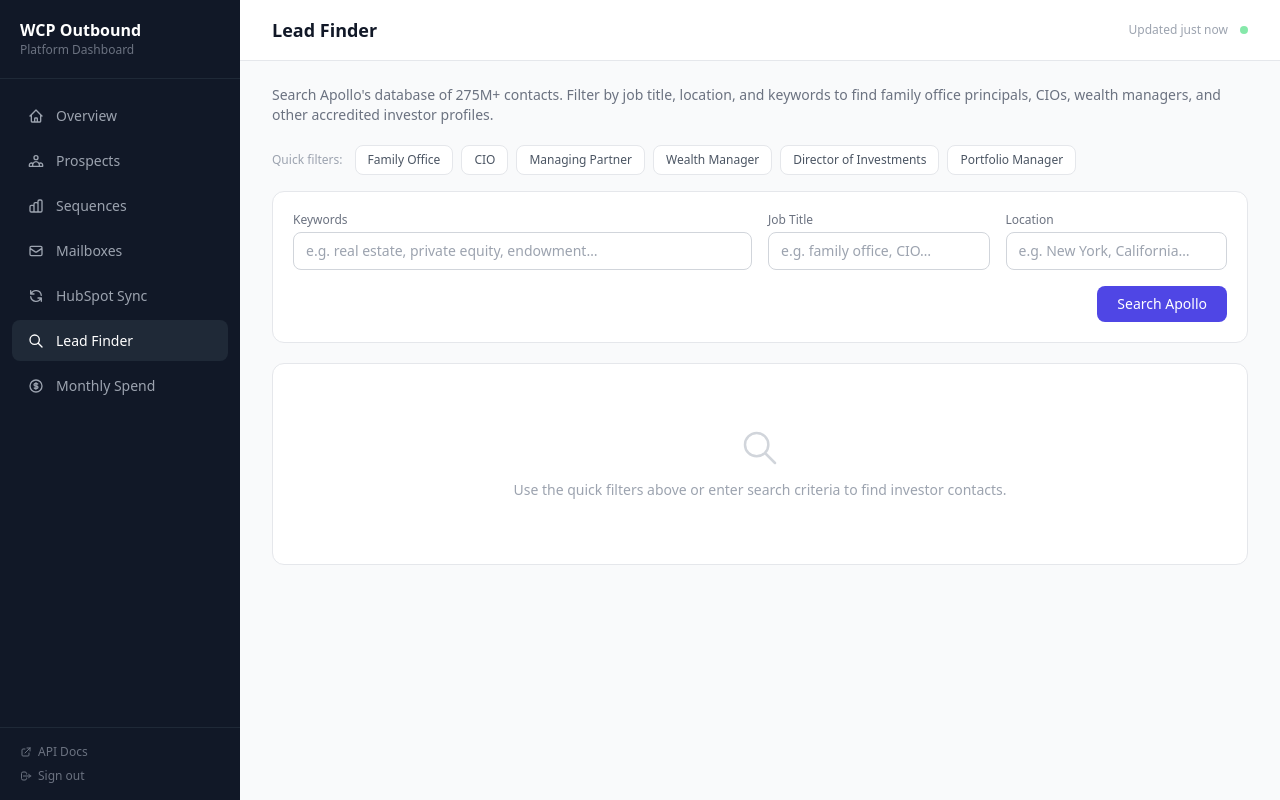
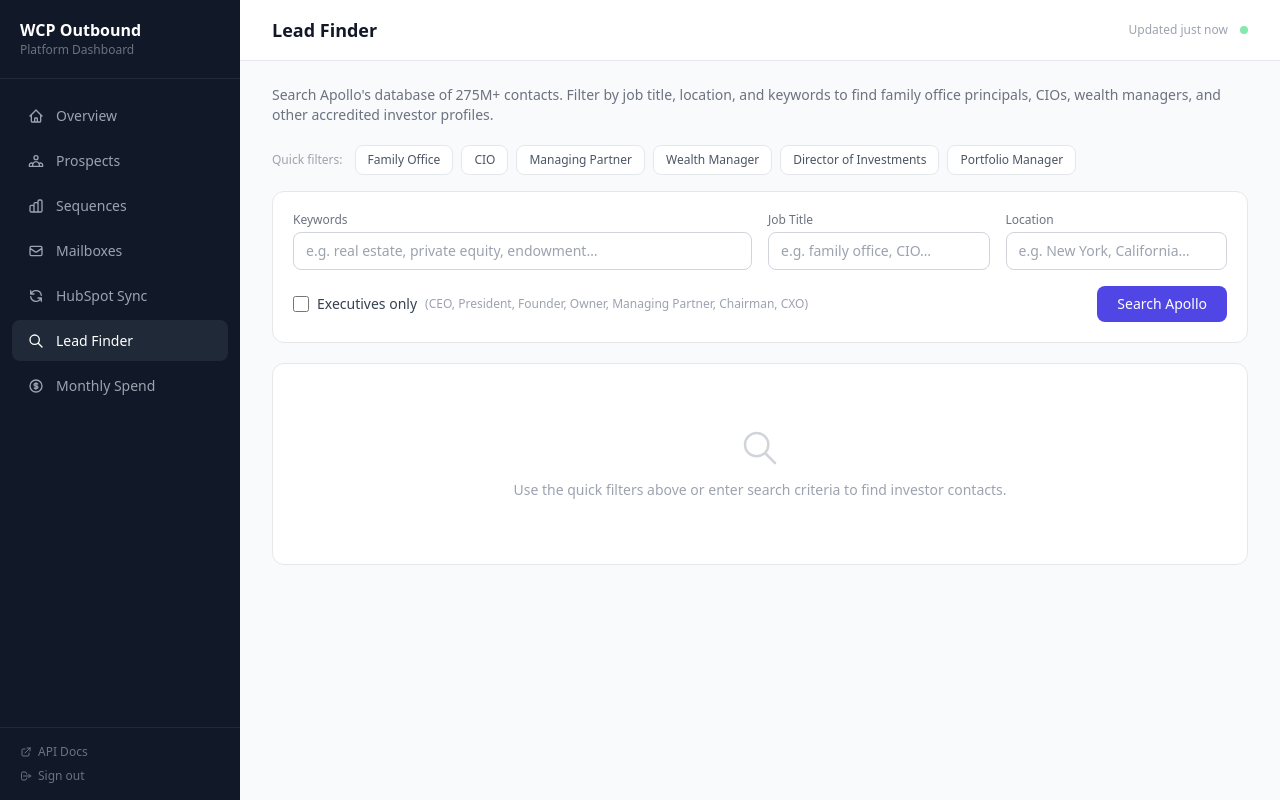
Before and after one commit to brian-refactor/wcp-outbound-platform, a FastAPI app: page /dashboard/leads in a window 1280 px wide. Run offline with FastAPI, Linux system fonts and the light colour scheme; some libraries are stand-ins or nearby versions.

Commit message:
feat: add executives-only filter to lead finder (CEO, Founder, President, CXO, etc.)

```diff
--- a/app/routers/dashboard.py
+++ b/app/routers/dashboard.py
@@ -1372,12 +1372,29 @@ def edgar_confirm_prospect(
 # Apollo Lead Finder
 # ---------------------------------------------------------------------------
 
+EXECUTIVE_TITLES = [
+    "CEO", "Chief Executive Officer",
+    "President",
+    "Founder", "Co-Founder",
+    "Owner",
+    "Managing Partner",
+    "Managing Director",
+    "Chairman",
+    "General Partner",
+    "Principal",
+    "Chief Financial Officer", "CFO",
+    "Chief Investment Officer", "CIO",
+    "Chief Operating Officer", "COO",
+]
+
+
 @router.get("/leads", response_class=HTMLResponse)
 def leads_search(
     request: Request,
     keywords: str = Query(""),
     title: str = Query(""),
     location: str = Query(""),
+    executives: str = Query(""),
     page: int = Query(1),
     searched: str = Query(""),
 ):
@@ -1385,9 +1402,15 @@ def leads_search(
     total = 0
     error = None
     is_searched = bool(searched)
+    is_executives = bool(executives)
 
     if is_searched:
-        titles = [title.strip()] if title.strip() else []
+        if is_executives:
+            titles = EXECUTIVE_TITLES
+        elif title.strip():
+            titles = [title.strip()]
+        else:
+            titles = []
         locations = [location.strip()] if location.strip() else []
         try:
             results, total = apollo_client.search_people(
@@ -1398,7 +1421,7 @@ def leads_search(
             )
         except Exception as e:
             logger.error("Apollo people search error: %s", e)
-            error = "Apollo search failed. Check your API key or try again."
+            error = f"Apollo search failed: {e}"
 
     return templates.TemplateResponse(
         "dashboard/leads.html",
@@ -1412,6 +1435,7 @@ def leads_search(
             "keywords": keywords,
             "title": title,
             "location": location,
+            "executives": is_executives,
             "searched": is_searched,
             "error": error,
         },
--- a/app/templates/dashboard/leads.html
+++ b/app/templates/dashboard/leads.html
@@ -62,7 +62,14 @@
         class="w-full rounded-lg border border-gray-300 px-3 py-2 text-sm focus:outline-none focus:ring-2 focus:ring-indigo-500"
       />
     </div>
-    <div class="col-span-2 md:col-span-4 flex justify-end">
+    <div class="col-span-2 md:col-span-4 flex items-center justify-between">
+      <label class="flex items-center gap-2 cursor-pointer select-none">
+        <input type="checkbox" name="executives" value="1"
+               {% if executives %}checked{% endif %}
+               class="w-4 h-4 rounded border-gray-300 text-indigo-600 focus:ring-indigo-500 cursor-pointer"/>
+        <span class="text-sm text-gray-700 font-medium">Executives only</span>
+        <span class="text-xs text-gray-400">(CEO, President, Founder, Owner, Managing Partner, Chairman, CXO)</span>
+      </label>
       <button type="submit"
               class="rounded-lg bg-indigo-600 text-white px-5 py-2 text-sm font-medium hover:bg-indigo-700 transition-colors">
         Search Apollo
@@ -104,13 +111,13 @@
     {% if total > per_page %}
     <div class="flex items-center gap-2">
       {% if page > 1 %}
-      <a href="?keywords={{ keywords | urlencode }}&title={{ title | urlencode }}&location={{ location | urlencode }}&searched=1&page={{ page - 1 }}"
+      <a href="?keywords={{ keywords | urlencode }}&title={{ title | urlencode }}&location={{ location | urlencode }}&executives={{ '1' if executives else '' }}&searched=1&page={{ page - 1 }}"
          class="text-xs px-3 py-1.5 rounded-lg border border-gray-300 text-gray-600 hover:bg-gray-50">
         &larr; Prev
       </a>
       {% endif %}
       {% if page * per_page < total %}
-      <a href="?keywords={{ keywords | urlencode }}&title={{ title | urlencode }}&location={{ location | urlencode }}&searched=1&page={{ page + 1 }}"
+      <a href="?keywords={{ keywords | urlencode }}&title={{ title | urlencode }}&location={{ location | urlencode }}&executives={{ '1' if executives else '' }}&searched=1&page={{ page + 1 }}"
          class="text-xs px-3 py-1.5 rounded-lg border border-gray-300 text-gray-600 hover:bg-gray-50">
         Next &rarr;
       </a>
@@ -185,7 +192,7 @@
               <input type="hidden" name="first_name"  value="{{ row.first_name }}">
               <input type="hidden" name="title"       value="{{ row.title or '' }}">
               <input type="hidden" name="company"     value="{{ row.company or '' }}">
-              <input type="hidden" name="return_url"  value="/dashboard/leads?keywords={{ keywords | urlencode }}&title={{ title | urlencode }}&location={{ location | urlencode }}&searched=1&page={{ page }}">
+              <input type="hidden" name="return_url"  value="/dashboard/leads?keywords={{ keywords | urlencode }}&title={{ title | urlencode }}&location={{ location | urlencode }}&executives={{ '1' if executives else '' }}&searched=1&page={{ page }}">
               <button type="submit"
                       title="Enrich and add to prospects"
                       class="text-xs px-3 py-1.5 rounded-lg bg-indigo-600 text-white hover:bg-indigo-700 transition-colors whitespace-nowrap">
@@ -204,13 +211,13 @@
     <span class="text-xs text-gray-400">Page {{ page }} of {{ ((total - 1) // per_page) + 1 }}</span>
     <div class="flex gap-2">
       {% if page > 1 %}
-      <a href="?keywords={{ keywords | urlencode }}&title={{ title | urlencode }}&location={{ location | urlencode }}&searched=1&page={{ page - 1 }}"
+      <a href="?keywords={{ keywords | urlencode }}&title={{ title | urlencode }}&location={{ location | urlencode }}&executives={{ '1' if executives else '' }}&searched=1&page={{ page - 1 }}"
          class="text-xs px-3 py-1.5 rounded-lg border border-gray-300 text-gray-600 hover:bg-gray-50">
         &larr; Prev
       </a>
       {% endif %}
       {% if page * per_page < total %}
-      <a href="?keywords={{ keywords | urlencode }}&title={{ title | urlencode }}&location={{ location | urlencode }}&searched=1&page={{ page + 1 }}"
+      <a href="?keywords={{ keywords | urlencode }}&title={{ title | urlencode }}&location={{ location | urlencode }}&executives={{ '1' if executives else '' }}&searched=1&page={{ page + 1 }}"
          class="text-xs px-3 py-1.5 rounded-lg border border-gray-300 text-gray-600 hover:bg-gray-50">
         Next &rarr;
       </a>
```
